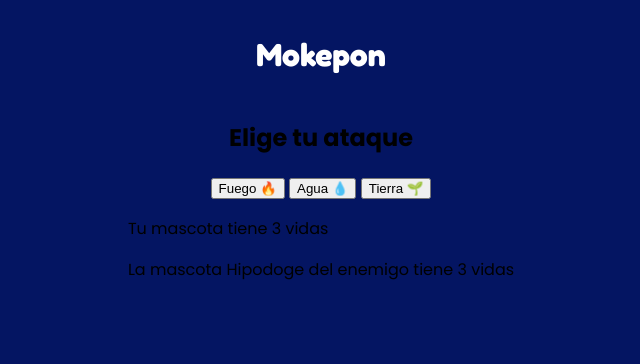
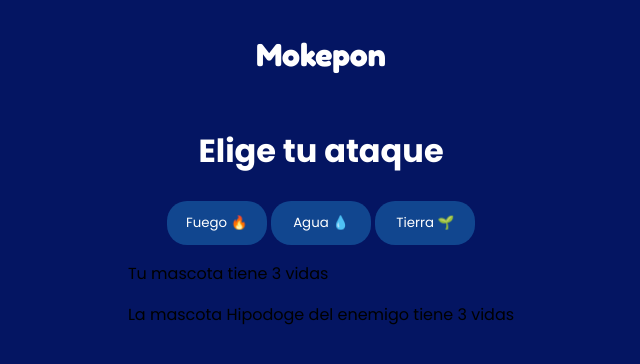
Before and after one commit to Apanawa/Curso-de-programaci-n-basica, a plain HTML site: page mokepon.html in a window 1280 px wide. Both pictures are taken after a click on the button "Seleccionar". Shown: the whole page, without its empty margins (319-959 px from the left). Drawn offline with Linux system fonts and the light colour scheme.

Commit message:
Layout: título y ataques

```diff
--- a/mokepon.html
+++ b/mokepon.html
@@ -37,12 +37,13 @@
 
         <section id="seleccionar-ataque">
             <h1 class="titulo">Mokepon</h1>
-            <h2>Elige tu ataque</h2>
+
+            <h2 class="subtitulo">Elige tu ataque</h2>
 
             <div>
-                <button id="boton-fuego">Fuego 🔥</button>
-                <button id="boton-agua">Agua 💧</button>
-                <button id="boton-tierra">Tierra 🌱</button>
+                <button id="boton-fuego" class="boton-de-atque">Fuego 🔥</button>
+                <button id="boton-agua" class="boton-de-atque">Agua 💧</button>
+                <button id="boton-tierra" class="boton-de-atque">Tierra 🌱</button>
             </div>
 
             <div>
--- a/styles.css
+++ b/styles.css
@@ -66,3 +66,14 @@ input {
     flex-direction: column;
     align-items: center;
 }
+
+.boton-de-atque {
+    background-color: #11468F;
+    padding: 10px;
+    box-sizing: border-box;
+    border-radius: 20px;
+    border-color: transparent;
+    width: 100px;
+    color: white;
+    font-family: "Poppins", sans-serif;
+}
```
